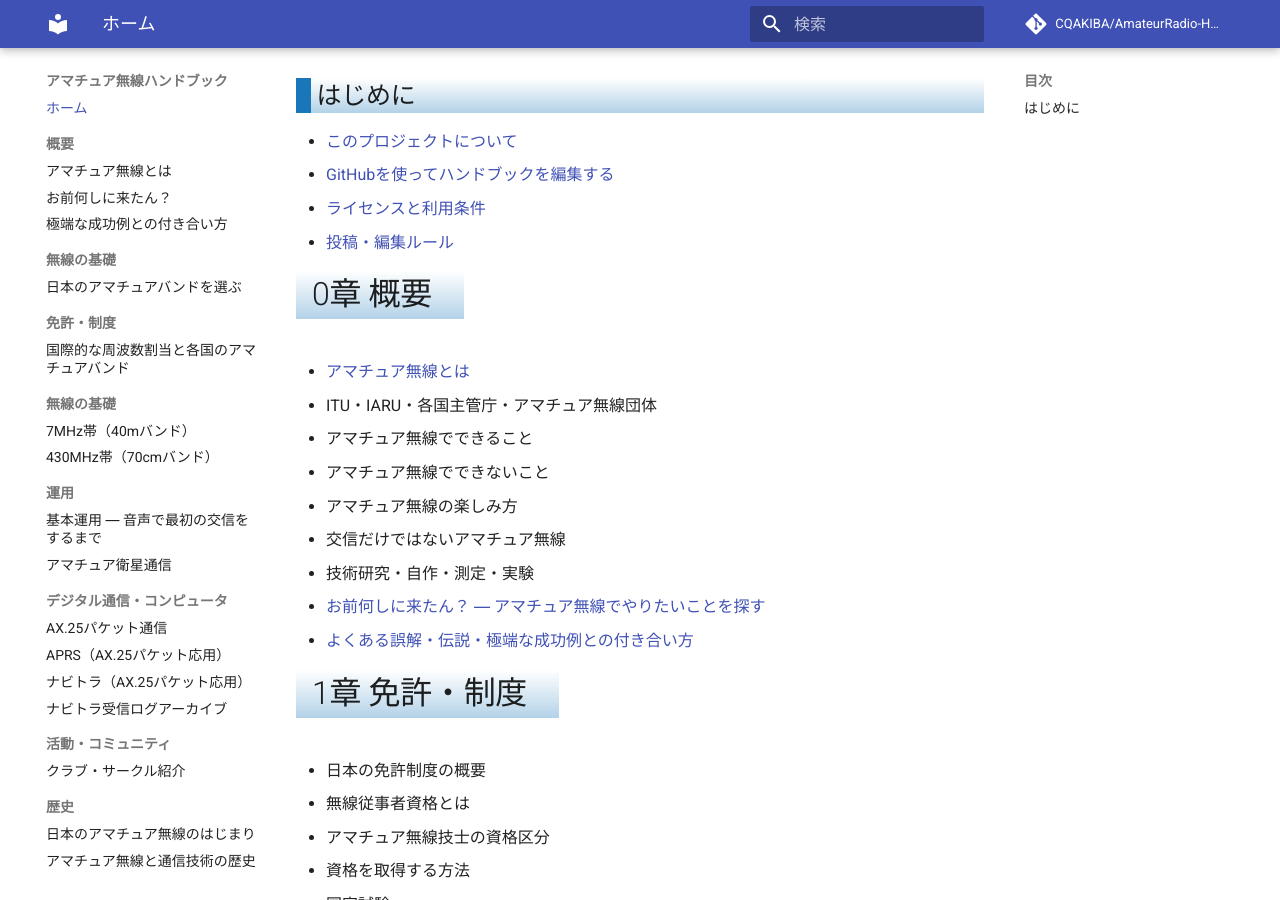
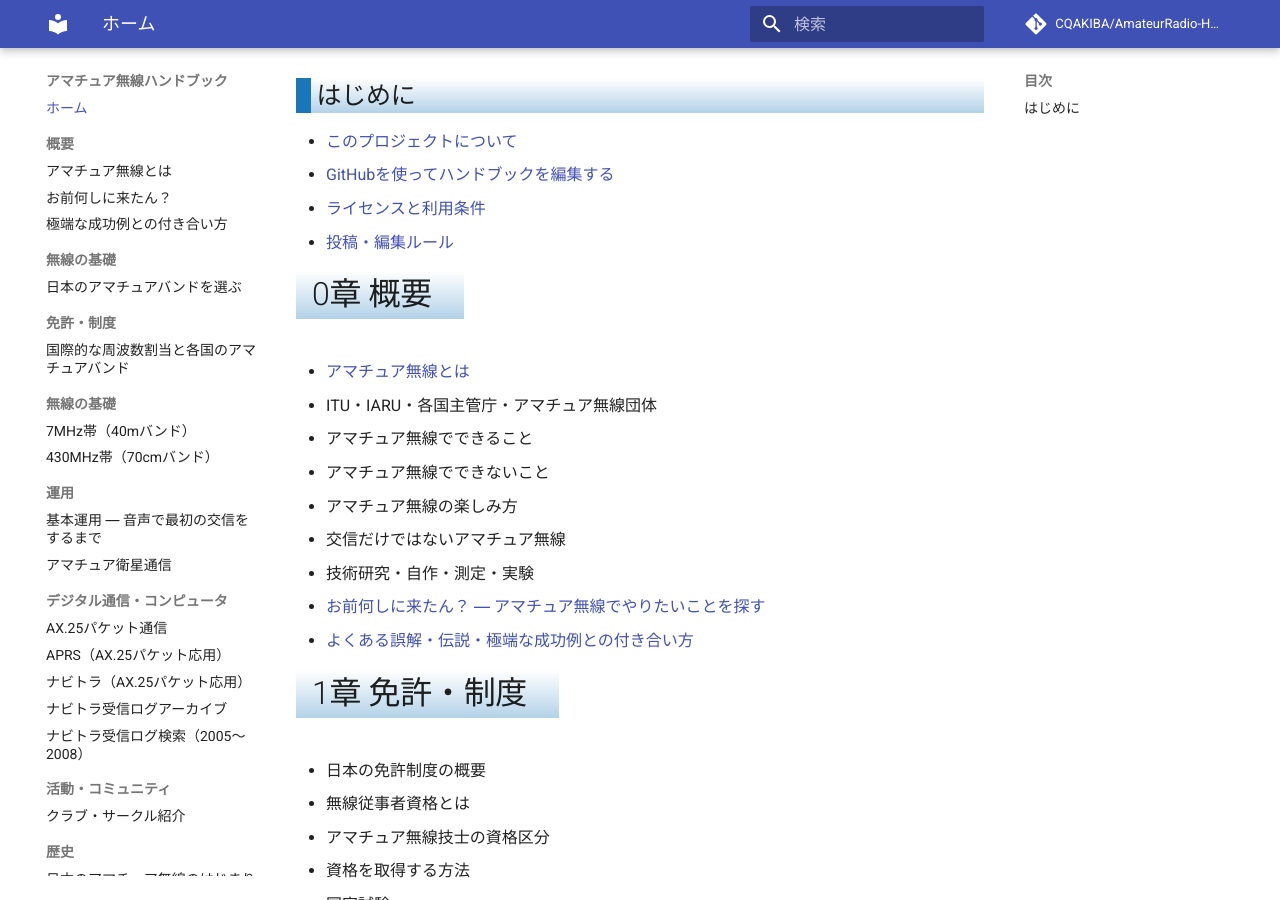
Before and after one commit to CQAKIBA/AmateurRadio-Handbook, an MkDocs documentation site: the page built from docs/index.md, in a window 1280 px wide and 900 px high, scrolled down 499 px. Built offline with MkDocs 1.6.1 and Material for MkDocs 9.7.7, drawn with Linux system fonts in a browser that asks for light colours; comment, search, counter and statistics services are not loaded.

Commit message:
docs: ナビトラ検索表の目次とJS・CSSをMkDocsへ登録

```diff
--- a/mkdocs.yml
+++ b/mkdocs.yml
@@ -29,6 +29,7 @@
       - APRS（AX.25パケット応用）: 07_デジタル通信・コンピュータ/APRS.md
       - ナビトラ（AX.25パケット応用）: 07_デジタル通信・コンピュータ/ナビトラ.md
       - ナビトラ受信ログアーカイブ: 07_デジタル通信・コンピュータ/ナビトラ受信ログアーカイブ.md
+      - ナビトラ受信ログ検索（2005～2008）: 07_デジタル通信・コンピュータ/ナビトラ受信ログ一覧.md
   - 活動・コミュニティ:
       - クラブ・サークル紹介: clubs/index.md
   - 歴史:
@@ -68,6 +69,7 @@
 
 extra_css:
   - stylesheets/extra.css
+  - stylesheets/navitra-archive.css
 
 extra_javascript:
   - https://cdn.jsdelivr.net/npm/mermaid@12.1.0/dist/mermaid.min.js
@@ -75,3 +77,4 @@
   - javascripts/js-img-gallery.js
   - javascripts/bandgraph.js
   - javascripts/bandgraph-playground.js
+  - javascripts/navitra-archive.js
```
